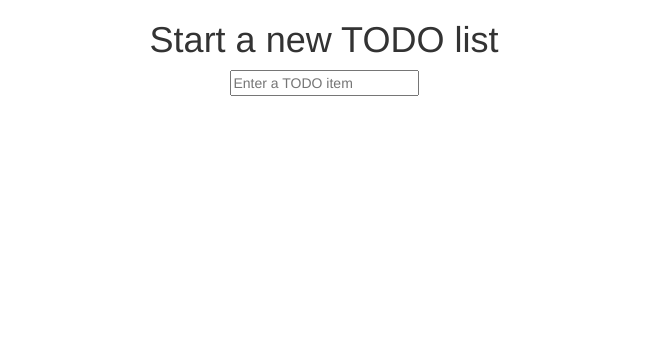
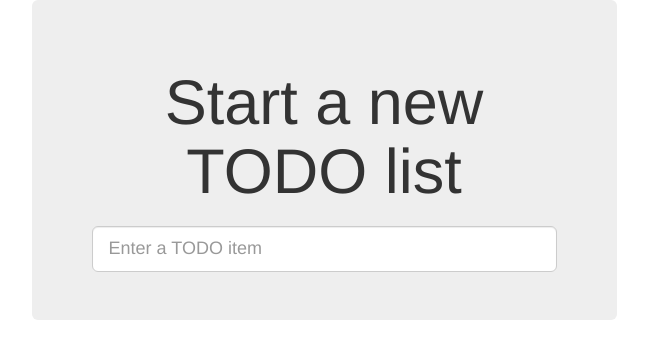
Before and after one commit to rosneru/Superlists-2, a Django app: page / in a window 1280 px wide. Shown: the top 359 px of the page, without its empty margins (316-964 px from the left). Run offline with Django 3.2, Linux system fonts and the light colour scheme; some libraries are stand-ins or nearby versions.

Commit message:
Use Bootstrap (E.g. Jumbotron) to improve layout. p.149

```diff
--- /dev/null
+++ b/lists/static/base.css
@@ -0,0 +1,3 @@
+#id_new_item {
+  margin-top: 2ex;
+}
--- a/lists/templates/base.html
+++ b/lists/templates/base.html
@@ -6,19 +6,18 @@
     <meta name="viewport" content="width=device-width, initial-scale=1">
     <title>TODO lists</title>
     <link href="/static/bootstrap/css/bootstrap.min.css" rel="stylesheet">
-  </head>
-  <head>
-    <title>TODO lists</title>
+    <link href="/static/base.css" rel="stylesheet">
   </head>
   <body>
     <div class="container">
 
       <div class="row">
-        <div class="col-md-6 col-md-offset-3">
+        <div class="col-md-6 col-md-offset-3 jumbotron">
           <div class="text-center">
             <h1>{% block header_text %}{% endblock %}</h1>
             <form method="POST" action="{% block form_action %}{%endblock%}" >
               <input name="item_text" id="id_new_item"
+                     class="form-control input-lg"
                      placeholder="Enter a TODO item" />
               {% csrf_token %}
             </form>
--- a/lists/templates/list.html
+++ b/lists/templates/list.html
@@ -5,7 +5,7 @@
 {% block form_action %}/lists/{{ list.id }}/add_item{% endblock %}
 
 {% block table %}
-  <table id="id_list_table">
+  <table id="id_list_table" class="table">
     {% for item in list.item_set.all %}
       <tr><td>{{ forloop.counter }}: {{ item.text }}</td></tr>
     {% endfor %}
```
